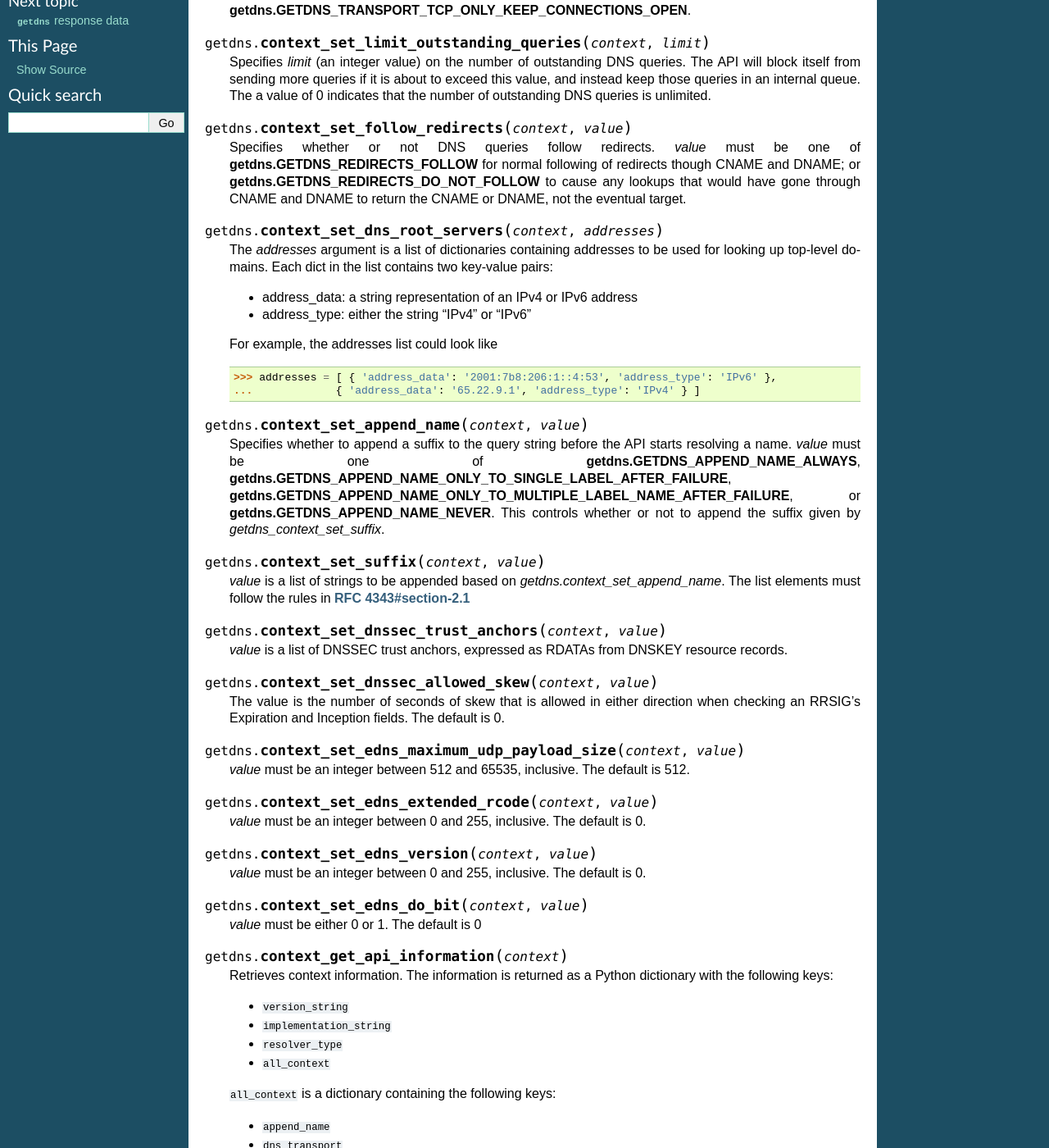
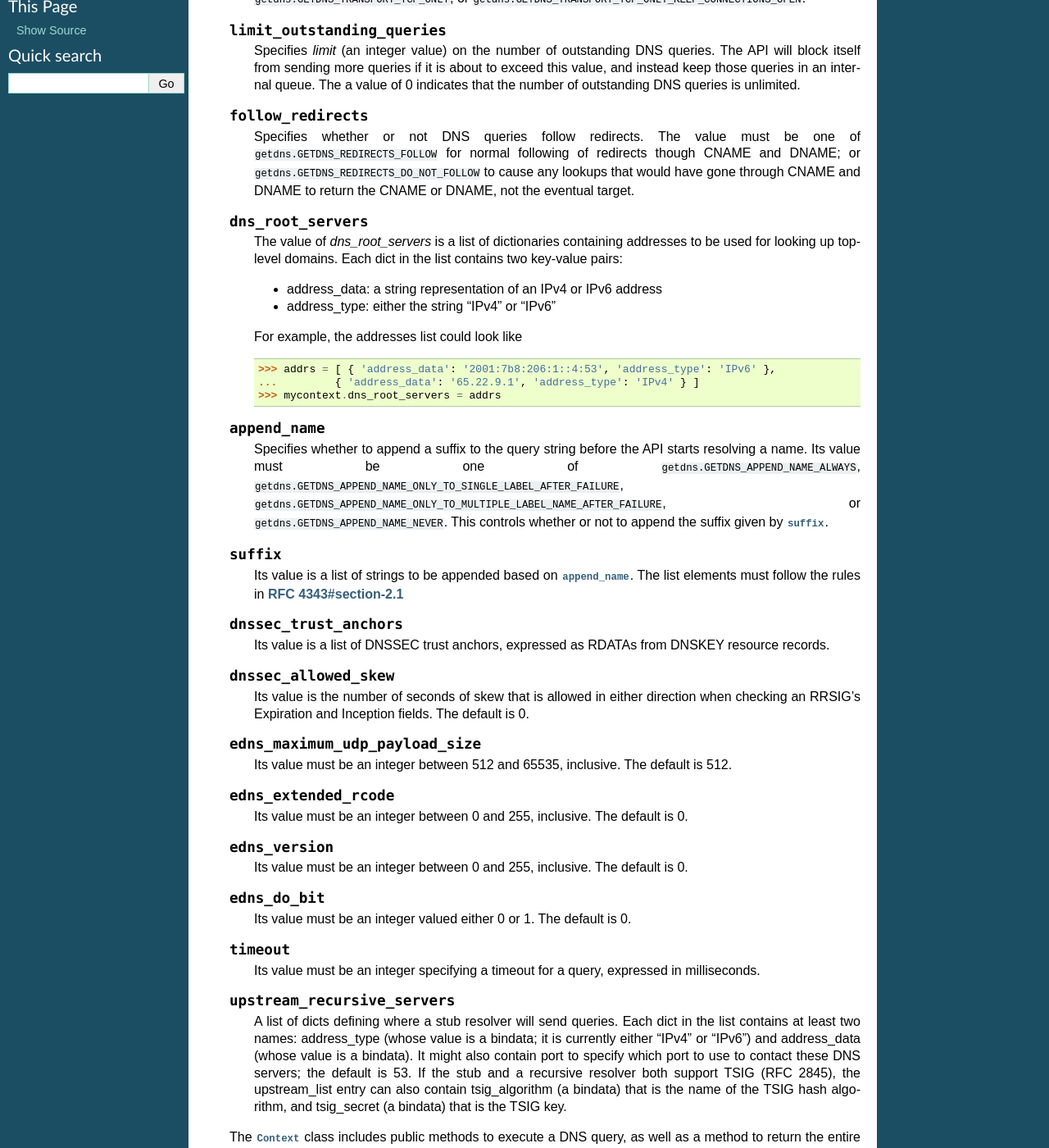
Before and after one commit to getdnsapi/getdns-python-bindings, a Sphinx documentation site: the page built from doc/functions.rst, in a window 1280 px wide and 1400 px high, scrolled down 885 px. Shown: the whole window at 82% size. Built offline with Sphinx 7.4.7, drawn with Linux system fonts in a browser that asks for light colours; some of the changed text lies outside the part shown.

Commit message:
updated documentation

```diff
--- a/doc/conf.py
+++ b/doc/conf.py
@@ -48,9 +48,9 @@
 # built documents.
 #
 # The short X.Y version.
-version = '0.1.1'
+version = '0.2.0'
 # The full version, including alpha/beta/rc tags.
-release = '0.1.1'
+release = '0.2.0'
 
 # The language for content autogenerated by Sphinx. Refer to documentation
 # for a list of supported languages.
--- a/doc/functions.rst
+++ b/doc/functions.rst
@@ -1,8 +1,8 @@
-:mod:`getdns` function reference
+:mod:`getdns` reference
 ==================================
 
 .. module:: getdns
-   :synopsis: getdns functions and constants
+   :synopsis: getdns objects, methods, and attributes
 .. sectionauthor:: Melinda Shore <melinda.shore@nomountain.net>
 
 
@@ -10,47 +10,46 @@
 getdns contexts
 ---------------
 
-This section describes the functions used to create, read,
-and manipulate *getdns* context objects.
+This section describes the *getdns* Context object, as well as its
+as its methods and attributes.
 
-.. py:function:: context_create([set_from_os])
+.. py:class:: Context([set_from_os])
 
    Creates a *context*, an opaque object which describes the
    environment within which a DNS query executes.  This
    includes namespaces, root servers, resolution types, and
    so on.  These are accessed programmatically through the
-   getter and setters described below.
+   attributes described below.
 
-   context_create() takes one optional argument.
-   *set_from_os* is an integer and may take the value either
+   Context() takes one optional constructor argument.
+   ``set_from_os`` is an integer and may take the value either
    0 or 1.  If 1, which most developers will want, getdns
    will populate the context with default values for the
    platform on which it's running.
 
-   *context_create* returns a context object.
+  The :class:`Context` class has the following public read/write attributes:
 
-.. py:function:: context_set_resolution_type(context, value)
+  .. py:attribute:: resolution_type
 
    Specifies whether DNS queries are performed with
    nonrecursive lookups or as a stub resolver. The value is
-   either **getdns.GETDNS_RESOLUTION_RECURSING** or
-   **getdns.GETDNS_RESOLUTION_STUB**.
+   either ``getdns.GETDNS_RESOLUTION_RECURSING`` or
+   ``getdns.GETDNS_RESOLUTION_STUB``.
 
    If an implementation of this API is only able to act as a
-   recursive resolver, a call to
-   getdns.getdns_context_set_resolution_type(somecontext,
-   getdns.GETDNS_RESOLUTION_STUB) will throw an exception.
+   recursive resolver, setting `resolution_type`
+   to ``getdns.GETDNS_RESOLUTION_STUB`` will throw an exception.
 
-.. py:function:: context_set_namespaces(context, count, namespaces)
+  .. py:attribute:: namespaces
 
-   The namespaces list contains an ordered list of
+   The `namespaces` attribute takes an ordered list of
    namespaces that will be queried. (*Important: this context
    setting is ignored for the getdns.general() function;
    it is used for the other
    functions.*) The allowed values are
-   **getdns.GETDNS_NAMESPACE_DNS**, **getdns.GETDNS_NAMESPACE_LOCALNAMES**,
-   **getdns.GETDNS_NAMESPACE_NETBIOS**,
-   **getdns.GETDNS_NAMESPACE_MDNS**, and **getdns.GETDNS_NAMESPACE_NIS**. When a
+   ``getdns.GETDNS_NAMESPACE_DNS``, ``getdns.GETDNS_NAMESPACE_LOCALNAMES``,
+   ``getdns.GETDNS_NAMESPACE_NETBIOS``,
+   ``getdns.GETDNS_NAMESPACE_MDNS``, and ``getdns.GETDNS_NAMESPACE_NIS``. When a
    normal lookup is done, the API does the lookups in the
    order given and stops when it gets the first result; a
    different method with the same result would be to run the
@@ -60,33 +59,33 @@
    be information leakage that is similar to that seen with
    POSIX *getaddrinfo()*. The default is determined by the OS.
 
-.. py:function:: context_set_dns_transport(context, value)
+  .. py:attribute:: dns_transport
 
    Specifies what transport is used for DNS lookups. The
-   value must be one of **getdns.GETDNS_TRANSPORT_UDP_FIRST_AND_FALL_BACK_TO_TCP**,
-   **getdns.GETDNS_TRANSPORT_UDP_ONLY**, **getdns.GETDNS_TRANSPORT_TCP_ONLY**, or
-   **getdns.GETDNS_TRANSPORT_TCP_ONLY_KEEP_CONNECTIONS_OPEN**.
+   value must be one of ``getdns.GETDNS_TRANSPORT_UDP_FIRST_AND_FALL_BACK_TO_TCP``,
+   ``getdns.GETDNS_TRANSPORT_UDP_ONLY``, ``getdns.GETDNS_TRANSPORT_TCP_ONLY``, or
+   ``getdns.GETDNS_TRANSPORT_TCP_ONLY_KEEP_CONNECTIONS_OPEN``.
 
-.. py:function:: context_set_limit_outstanding_queries(context, limit)
+  .. py:attribute:: limit_outstanding_queries
 
-   Specifies *limit* (an integer value) on the number of outstanding DNS
+   Specifies `limit` (an integer value) on the number of outstanding DNS
    queries. The API will block itself from sending more
    queries if it is about to exceed this value, and instead
    keep those queries in an internal queue. The a value of 0
    indicates that the number of outstanding DNS queries is unlimited.
 
-.. py:function:: context_set_follow_redirects(context, value)
+  .. py:attribute:: follow_redirects
 
    Specifies whether or not DNS queries follow
-   redirects. *value* must be one of **getdns.GETDNS_REDIRECTS_FOLLOW** for
+   redirects.  The value must be one of ``getdns.GETDNS_REDIRECTS_FOLLOW`` for
    normal following of redirects though CNAME and DNAME; or
-   **getdns.GETDNS_REDIRECTS_DO_NOT_FOLLOW** to cause any lookups that
+   ``getdns.GETDNS_REDIRECTS_DO_NOT_FOLLOW`` to cause any lookups that
    would have gone through CNAME and DNAME to return the
    CNAME or DNAME, not the eventual target.
 
-.. py:function:: context_set_dns_root_servers(context, addresses)
+  .. py:attribute:: dns_root_servers
 
-   The *addresses* argument is a list of dictionaries
+   The value of `dns_root_servers` is a list of dictionaries
    containing addresses to be used for looking up top-level
    domains.  Each dict in the list contains two key-value
    pairs:
@@ -97,57 +96,125 @@
 
    For example, the addresses list could look like
 
-   >>> addresses = [ { 'address_data': '2001:7b8:206:1::4:53', 'address_type': 'IPv6' },
-   ...             { 'address_data': '65.22.9.1', 'address_type': 'IPv4' } ]
+   >>> addrs = [ { 'address_data': '2001:7b8:206:1::4:53', 'address_type': 'IPv6' },
+   ...         { 'address_data': '65.22.9.1', 'address_type': 'IPv4' } ]
+   >>> mycontext.dns_root_servers = addrs
 
-.. py:function:: context_set_append_name(context, value)
+  .. py:attribute:: append_name
 
    Specifies whether to append a suffix to the query string
-   before the API starts resolving a name. *value* must be
+   before the API starts resolving a name. Its value must be
    one of
-   **getdns.GETDNS_APPEND_NAME_ALWAYS**,
-   **getdns.GETDNS_APPEND_NAME_ONLY_TO_SINGLE_LABEL_AFTER_FAILURE**,
-   **getdns.GETDNS_APPEND_NAME_ONLY_TO_MULTIPLE_LABEL_NAME_AFTER_FAILURE**,
-   or **getdns.GETDNS_APPEND_NAME_NEVER**. This controls whether or not
-   to append the suffix given by *getdns_context_set_suffix*.
+   ``getdns.GETDNS_APPEND_NAME_ALWAYS``,
+   ``getdns.GETDNS_APPEND_NAME_ONLY_TO_SINGLE_LABEL_AFTER_FAILURE``,
+   ``getdns.GETDNS_APPEND_NAME_ONLY_TO_MULTIPLE_LABEL_NAME_AFTER_FAILURE``,
+   or ``getdns.GETDNS_APPEND_NAME_NEVER``. This controls whether or not
+   to append the suffix given by :attr:`suffix`.
 
-.. py:function:: context_set_suffix(context, value)
+  .. py:attribute:: suffix
 
-   *value* is a list of strings to be appended based on
-   *getdns.context_set_append_name*.  The list elements must
+   Its value is a list of strings to be appended based on
+   :attr:`append_name`.  The list elements must
    follow the rules in :rfc:`4343#section-2.1`
 
-.. py:function:: context_set_dnssec_trust_anchors(context, value)
+  .. py:attribute:: dnssec_trust_anchors
 
-   *value* is a list of DNSSEC trust anchors, expressed as
+   Its value is a list of DNSSEC trust anchors, expressed as
    RDATAs from DNSKEY resource records.
 
-.. py:function:: context_set_dnssec_allowed_skew(context, value)
+  .. py:attribute:: dnssec_allowed_skew
 
-   The value is the number of seconds of skew that is
+   Its value is the number of seconds of skew that is
    allowed in either direction when checking an RRSIG's
    Expiration and Inception fields. The default is 0.
 
-.. py:function:: context_set_edns_maximum_udp_payload_size(context, value)
+  .. py:attribute:: edns_maximum_udp_payload_size
 
-   *value* must be an integer between 512 and 65535,
+   Its value must be an integer between 512 and 65535,
    inclusive.  The default is 512.
 
-.. py:function:: context_set_edns_extended_rcode(context, value)
+  .. py:attribute:: edns_extended_rcode
 
-   *value* must be an integer between 0 and 255, inclusive.
+   Its value must be an integer between 0 and 255, inclusive.
    The default is 0.
 
-.. py:function:: context_set_edns_version(context, value)
+  .. py:attribute:: edns_version
 
-   *value* must be an integer between 0 and 255, inclusive.
+   Its value must be an integer between 0 and 255, inclusive.
    The default is 0.
 
-.. py:function:: context_set_edns_do_bit(context, value)
+  .. py:attribute:: edns_do_bit
 
-   *value* must be either 0 or 1.  The default is 0
+   Its value must be an integer valued either 0 or 1.  The default is 0.
 
-.. py:function:: context_get_api_information(context)
+  .. py:attribute:: timeout
+
+   Its value must be an integer specifying a timeout for a query, expressed
+   in milliseconds.
+
+  .. py:attribute:: upstream_recursive_servers
+
+   A list of dicts defining where a stub resolver will send queries.
+   Each dict in the list contains at least two names: address_type
+   (whose value is a bindata; it is currently either "IPv4" or "IPv6")
+   and address_data (whose value is a bindata). It might also contain
+   port to specify which port to use to contact these DNS servers; the
+   default is 53. If the stub and a recursive resolver both support
+   TSIG (RFC 2845), the upstream_list entry can also contain
+   tsig_algorithm (a bindata) that is the name of the TSIG hash
+   algorithm, and tsig_secret (a bindata) that is the TSIG key.
+
+  The :class:`Context` class includes public methods to execute a DNS query, as well as a
+  method to return the entire set of context attributes as a Python dictionary.  :class:`Context`
+  methods are described below:
+
+
+  .. py:method:: general(name, request_type, [extensions], [userarg], [transaction_id], [callback])
+
+   ``Context.general()`` is used for looking up any type of
+   DNS record.  The keyword arguments are:
+
+   * ``name``: a representation of the query term; usually a
+     string but must be a dict (as described below) in the
+     case of a PTR record lookup
+   * ``request_type``: a DNS RR type as a getdns constant
+     (listed here)
+   * ``extensions``: optional.  A dictionary containing
+     attribute/value pairs, as described below
+   * ``userarg``: optional.  A string containing arbitrary user data;
+     this is opaque to getdns
+   * ``transaction_id``: optional.  An integer.
+   * ``callback``: optional.  This is a function name.  If it is present the query
+     will be performed asynchronously (described below).
+
+  .. py:method:: address(name, [extensions], [userarg], [transaction_id], [callback])
+
+   There are three critical differences between
+   ``Context.address()`` and ``Context.general()`` beyond the missing
+   *request_type* argument:
+
+   * In ``getdns.address()``, the name argument can only take a host name.
+   * You do not need to include a ``return_both_v4_and_v6`` extension with the call in ``getdns.address()``; it will
+     always return both IPv4 and IPv6 addresses.
+   * ``Context.address()`` always uses all of namespaces from the
+     context (to better emulate getaddrinfo()), while ``Context.general()`` only uses the DNS namespace.
+
+  .. py:method:: hostname(name [, extensions], [userarg], [transaction_id], [callback])
+
+   The address is given as a dictionary. The dictionary must
+   have two names:
+
+   * ``address_type``: must be a string matching either "IPv4"
+     or "IPv6"
+   * ``address_type``: a string representation of an IPv4 or
+     IPv6 IP address
+
+  .. py:method:: service(name [, extensions], [userarg], [transaction_id], [callback])
+
+   ``name`` must be a domain name for an SRV lookup.  The call
+   returns the relevant SRV information for the name
+
+  .. py:method:: get_api_information()
 
    Retrieves context information.  The information is
    returned as a Python dictionary with the following keys:
@@ -173,114 +240,6 @@
    * ``timeout``
    * ``upstream_recursive_servers``
 
-
-getdns queries
---------------
-
-This section describes the functions used to execute DNS
-queries using *getdns*.
-
-.. py:function:: general(context, name, request_type, [extensions], [userarg], [transaction_id], [callback])
-
-   ``getdns.general()`` is used for looking up any type of
-   DNS record.  The keyword arguments are:
-
-   * ``context``: A context, as described above.
-   * ``name``: a representation of the query term; usually a
-     string but must be a dict (as described below) in the
-     case of a PTR record lookup
-   * ``request_type``: a DNS RR type as a getdns constant
-     (listed here)
-   * ``extensions``: optional.  A dictionary containing
-     attribute/value pairs, as described below
-   * ``userarg``: optional.  A string containing arbitrary user data;
-     this is opaque to getdns
-   * ``transaction_id``: optional.  An integer.
-   * ``callback``: optional.  This is a function name.  If it is present the query
-     will be performed asynchronously (described below).
-
-.. py:function:: address(context, name, [extensions], [userarg], [transaction_id], [callback]
-
-   There are three critical differences between
-   ``getdns.address()`` and ``getdns.general()`` beyond the missing
-   *request_type* argument:
-
-   * In ``getdns.address()``, the name argument can only take a host name.
-   * You do not need to include a ``return_both_v4_and_v6`` extension with the call in ``getdns.address()``; it will
-     always return both IPv4 and IPv6 addresses.
-   * ``getdns.address()`` always uses all of namespaces from the
-     context (to better emulate getaddrinfo()), while ``getdns.general()`` only uses the DNS namespace.
-
-
-.. py:function:: hostname(context, name, [extensions], [userarg], [transaction_id], [callback])
-
-   The address is given as a dictionary. The dictionary must
-   have two names:
-
-   * ``address_type``: must be a string matching either "IPv4"
-     or "IPv6"
-   * ``address_type``: a string representation of an IPv4 or
-     IPv6 IP address
-
-.. py:function:: service(context, name, [extensions], [userarg], [transaction_id], [callback])
-
-   ``name`` must be a domain name for an SRV lookup.  The call
-   returns the relevant SRV information for the name
-
-
-getdns callback functions
--------------------------
-
-An asynchronous call to *getdns* functions (signaled by the presence of
-a callback argument to the query functions) typically returns
-before any network or file I/O occurs. After the API
-marshalls all the needed information, it calls the callback
-function that was passed by the application. The callback
-function might be called at any time, even before the
-calling function has returned. The API guarantees that the
-callback will be called exactly once unless the calling
-function returned an error, in which case the callback
-function is never called.
-
-The *getdns* callback function takes the parameters described below:
-
-   *  ``context``: the context that was used by the calling function
-   *  ``callback_type``: supplies the reason for the callback (see below)
-   *  ``response``: a Python dictionary containing the response data,
-      described below
-   *  ``userarg``: identical to the userarg passed to the calling function
-   *  ``transaction_id``: the transaction identifier that was assigned by the
-      calling function
-
-For example, the code for an asynchronous query with a callback might
-look like this
-
-   >>> import getdns
-   >>> import pprint
-   >>> def process_response(c, type,  resp, userarg, tid):
-   ...    print 'In callback ... '
-   ...    pprint.pprint(resp)
-   >>> c = getdns.context_create()
-   >>> getdns.address(context=c, name='www.example.com', callback='process_response')
-
-The following are the possible values for callback_type:
-
-.. py:data:: GETDNS_CALLBACK_COMPLETE
-
-The response has the requested data in it
-
-.. py:data:: GETDNS_CALLBACK_CANCEL
-
-The calling program cancelled the callback; response is NULL
-
-.. py:data:: GETDNS_CALLBACK_TIMEOUT
-
-The requested action timed out; response is NULL
-
-.. py:data:: GETDNS_CALLBACK_ERROR
-
-The requested action had an error; response is NULL
-
 Extensions
 ----------
 
@@ -288,18 +247,18 @@
 extensions.  The definition of each extension describes the values that
 may be assigned to that extension.  For most extensions it is a Boolean,
 and since the default value is "False" it will most often take the value
-**getdns.GETDNS_EXTENSION_TRUE**.
+``getdns.GETDNS_EXTENSION_TRUE``.
 
-The extensions currently supported by *getdns* are:
+The extensions currently supported by :py:mod:`getdns` are:
 
-   * dnssec_return_status
-   * dnssec_return_only_secure
-   * dnssec_return_validation_chain
-   * return_both_v4_and_v6
-   * add_opt_parameters
-   * add_warning_for_bad_dns
-   * specify_class
-   * return_call_debugging
+   * ``dnssec_return_status``
+   * ``dnssec_return_only_secure``
+   * ``dnssec_return_validation_chain``
+   * ``return_both_v4_and_v6``
+   * ``add_opt_parameters``
+   * ``add_warning_for_bad_dns``
+   * ``specify_class``
+   * ``return_call_debugging``
 
 Extensions for DNSSEC
 ^^^^^^^^^^^^^^^^^^^^^
@@ -350,22 +309,22 @@
 ``dnssec_return_status``, ``dnssec_return_only_secure``, or
 ``dnssec_return_validation_chain`` extensions specified, the API
 will not perform the request and will instead return an
-error of **getdns.GETDNS_RETURN_DNSSEC_WITH_STUB_DISALLOWED**.
+error of ``getdns.GETDNS_RETURN_DNSSEC_WITH_STUB_DISALLOWED``.
 
 Returning both IPv4 and IPv6 responses
 ^^^^^^^^^^^^^^^^^^^^^^^^^^^^^^^^^^^^^^
 
 Many applications want to get both IPv4 and IPv6 addresses
 in a single call so that the results can be processed
-together. The ``getdns.address()``
-function is able to do this automatically. If you are
-using the ``getdns.general()`` function,
+together. The :meth:`address`
+method is able to do this automatically. If you are
+using the :meth:`general` method,
 you can enable this with the ``return_both_v4_and_v6``
 extension. The extension's value must be set to
-**getdns.GETDNS_EXTENSION_TRUE** to cause the results to be the lookup
+``getdns.GETDNS_EXTENSION_TRUE`` to cause the results to be the lookup
 of either A or AAAA records to include any A and AAAA
 records for the queried name (otherwise, the extension does
-nothing). These results are expected to be used with Happy
+nothing). These results are expected to be usable with Happy
 Eyeballs systems that will find the best socket for an
 application.
 
@@ -405,7 +364,7 @@
 To receive a warning if a particular response violates some
 parts of the DNS standard, use the ``add_warning_for_bad_dns``
 extension. The extension's value is set to
-**getdns.GETDNS_EXTENSION_TRUE** to cause each reply in the
+``getdns.GETDNS_EXTENSION_TRUE`` to cause each reply in the
 ``replies_tree`` to contain an additional name, ``bad_dns`` (a
 list). The list is zero or more values that indicate types of
 bad DNS found in that reply. The list of values is:
@@ -438,7 +397,7 @@
 queries, such as the length of time it takes for each query
 to return to the API.  Use the ``return_call_debugging``
 extension. The extension's value is set to
-**getdns.GETDNS_EXTENSION_TRUE** to add the name ``call_debugging`` (a
+``getdns.GETDNS_EXTENSION_TRUE`` to add the name ``call_debugging`` (a
 list) to the top level of the ``response`` object. Each member
 of the list is a dict that represents one call made for the
 call to the API. Each member has the following names:
@@ -449,4 +408,4 @@
    * ``start_time`` is the time the query started in milliseconds since the epoch, represented as an integer
    * ``end_time`` is the time the query was received in milliseconds since the epoch, represented as an integer
    * ``entire_reply`` is the entire response received
-   * ``dnssec_result`` is the DNSSEC status, or **getdns.GETDNS_DNSSEC_NOT_PERFORMED** if DNSSEC validation was not performed
+   * ``dnssec_result`` is the DNSSEC status, or ``getdns.GETDNS_DNSSEC_NOT_PERFORMED`` if DNSSEC validation was not performed
```
Also changed, not shown: other parts of doc/functions.rst (+9 -9 lines), doc/index.rst (+64 -60 lines), doc/response.rst (+16 -18 lines).
